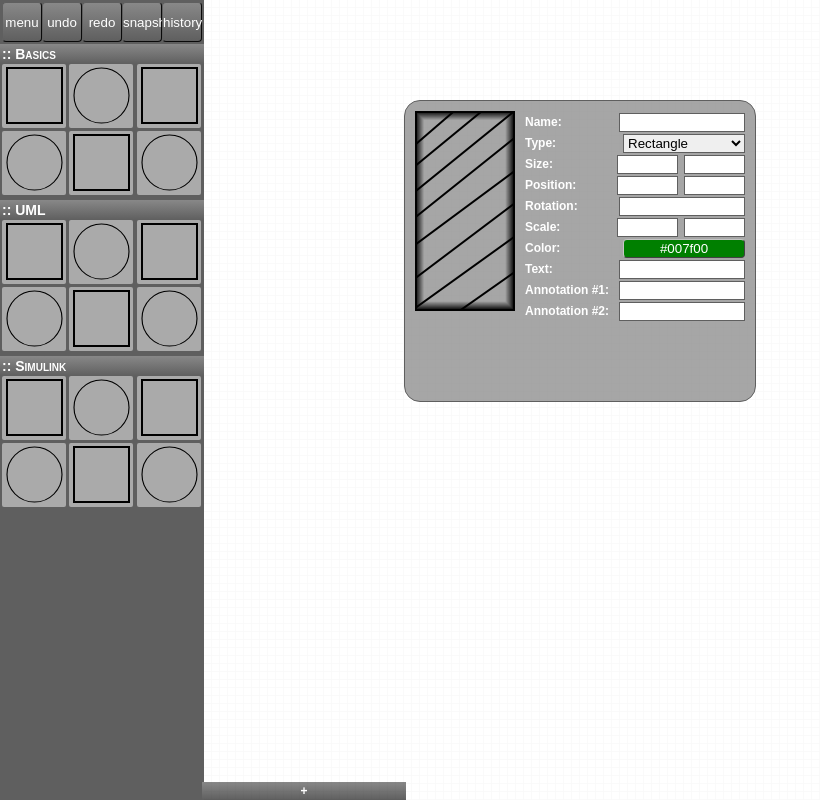
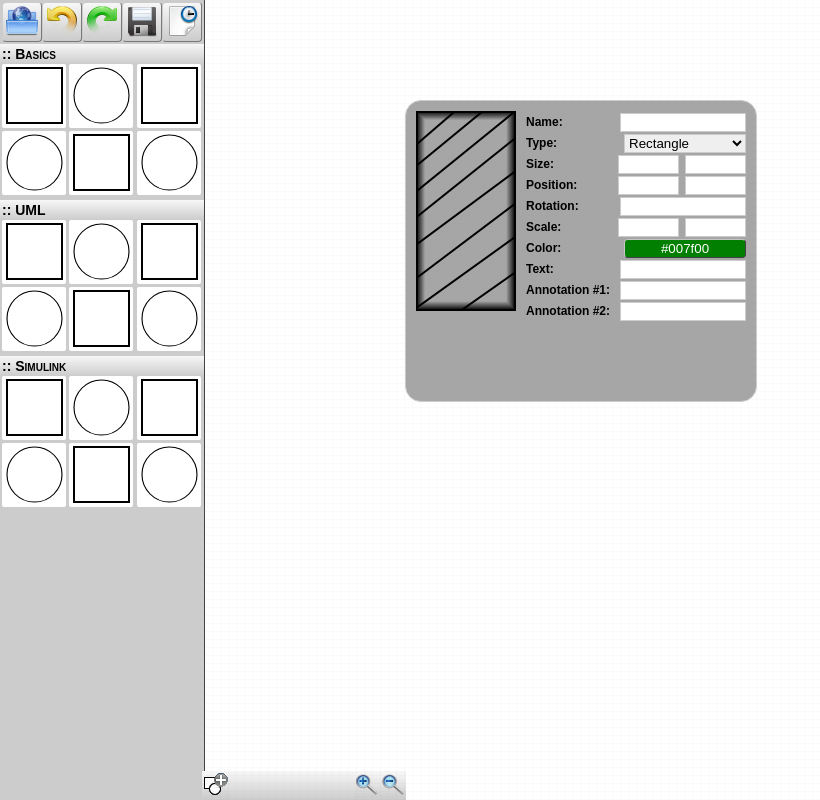
Before and after one commit to diagraph/diagraph, a PHP site: page / in a window 1280 px wide. Shown: the whole page, without its empty margins (0-820 px from the left). Run offline with PHP 8.4, Linux system fonts and the light colour scheme; a stand-in replaces the project's code that opens the database connection.

Commit message:
* some more cleanup and merging

```diff
--- a/src/css/style.css
+++ b/src/css/style.css
@@ -27,6 +27,13 @@ body {
 	top: 0px;
 	color: $color_font;
 
+	border-style: solid;
+	border-color: $color_menu_border;
+	border-left-width: 0px;
+	border-bottom-width: 0px;
+	border-right-width: 1px;
+	border-top-width: 0px;
+
 	background-size: 0.75%;
 	-moz-background-size: 0.75%;
 	-webkit-background-size: 0.75%;
@@ -36,13 +43,7 @@ body {
 }
 #history {
 	display: none;
-	border-style: solid;
-	border-color: $color_menu_border;
-	border-left-width: 1px;
-	border-bottom-width: 0px;
-	border-right-width: 1px;
-	border-top-width: 0px;
-	left: 204px;
+	left: 205px;
 	width: 250px;
 	z-index: 1;
 }
@@ -55,7 +56,7 @@ body {
 	width: 100%;
 	z-index: 0;
 	position: fixed;
-	left: 204px; /* with history menu: 454px */
+	left: 205px; /* with history menu: 456px */
 	top: 0px;
 }
 #canvas_bg {
@@ -202,13 +203,11 @@ body {
 	-webkit-border-radius: 2px;
 }
 
-#category_more:link, #category_more:visited {
+#lower_toolbar {
 	padding-left: 0px;
 	padding-bottom: 2px;
 	padding-right: 0px;
 	padding-top: 2px;
-	font-weight: bold;
-	text-align: center;
 	bottom: 0px;
 	width: 100%;
 	position: absolute;
@@ -223,8 +222,28 @@ body {
 	background-image: -moz-linear-gradient(top, $color_bg_2, $color_bg_1);
 	background-image: -webkit-gradient(linear, left top, left bottom, from($color_bg_2), to($color_bg_1));
 }
+#lower_toolbar button {
+	z-index: 2;
+	float: left;
+	position: relative;
+	display: inline-block;
+	padding-left: 2px;
+	padding-right: 2px;
+	padding-top: 0px;
+	padding-bottom: 0px;
+	margin: 0px;
+	border-width: 0px;
+	color: $color_font;
 
-#category_more:hover, #category_more:active {
+	border-radius: 4px;
+	-moz-border-radius: 4px;
+	-webkit-border-radius: 4px;
+
+	background-color: $color_bg_2;
+	background-image: -moz-linear-gradient(top, $color_bg_2, $color_bg_1);
+	background-image: -webkit-gradient(linear, left top, left bottom, from($color_bg_2), to($color_bg_1));
+}
+#lower_toolbar button:hover {
 	background-color: $color_bg_2;
 	background-image: -moz-linear-gradient(top, $color_bg_1, $color_bg_2);
 	background-image: -webkit-gradient(linear, left top, left bottom, from($color_bg_1), to($color_bg_2));
--- a/src/history.php
+++ b/src/history.php
@@ -18,7 +18,7 @@
 			$item_data = str_replace("{VO_SNAPSHOT_HISTORY_ITEM_ID}", $i, $history_item_html);
 			$item_data = str_replace("{VO_SNAPSHOT_HISTORY_ITEM_NUMBER}", $item_num, $item_data);
 			$item_data = str_replace("{VO_SNAPSHOT_HISTORY_ITEM_DATE}", $item_date, $item_data);
-			$item_data = str_replace("{VO_SNAPSHOT_HISTORY_ITEM_PREVIEW}", "images/doc_preview_".$i.".png", $item_data);
+			$item_data = str_replace("{VO_SNAPSHOT_HISTORY_ITEM_PREVIEW}", "images/dummy/doc_preview_".$i.".png", $item_data);
 
 			$history_content .= $item_data;
 		}
--- a/src/html/canvas.html
+++ b/src/html/canvas.html
@@ -4,7 +4,7 @@
 
 				<div id="edit" style="left:200px;top:100px;position:relative;">
 					<form>
-						<img src="images/obj.png" />
+						<img src="images/dummy/obj.png" />
 						<div id="edit_form">
 							<input id="object_name" />
 							<label for="object_name">
--- a/src/html/menu.html
+++ b/src/html/menu.html
@@ -1,17 +1,21 @@
 			<!-- menu -->
 			<div id="menu" title="menu">
 
-				<div id="toolbar" title="toolbar">
-					<button id="button_menu">menu</button>
-					<button id="button_undo">undo</button>
-					<button id="button_redo">redo</button>
-					<button id="button_snapshot">snapshot</button>
-					<button id="button_history" onclick="menu_toggle_history()">history</button>
+				<div id="toolbar" title="">
+					<button id="button_menu" title="Menu"><img src="images/menu/open_document_view.png" /></button>
+					<button id="button_undo" title="Undo"><img src="images/menu/undo.png" /></button>
+					<button id="button_redo" title="Redo"><img src="images/menu/redo.png" /></button>
+					<button id="button_snapshot" title="Snapshot"><img src="images/menu/save.png" /></button>
+					<button id="button_history" onclick="menu_toggle_history()" title="Snapshot History"><img src="images/menu/open_history.png" /></button>
 				</div>
 
 {VO_MENU_CONTENT}
 
-				<a id="category_more" href="#more" title="category_more">+</a>
+				<div id="lower_toolbar" title="">
+					<button id="category_more" title="add category"><img src="images/menu/open_category_edit_view.png" /></button>
+					<span style="position:static;right: 2px;clear:none;float:right;"><button id="zoom_out" title="Zoom Out"><img src="images/menu/zoom_out.png" /></button></span>
+					<span style="position:static;right: 2px;clear:none;float:right;"><button id="zoom_in" title="Zoom In"><img src="images/menu/zoom_in.png" /></button></span>
+				</div>
 
 			</div>
 			<!-- !menu -->
--- a/src/js/menu_history.js
+++ b/src/js/menu_history.js
@@ -9,12 +9,12 @@ function menu_toggle_history() {
 	// enable/view snapshot history
 	if(b_menu_history) {
 		history_div.style.display = "inline-block";
-		canvas_div.style.left = "454px";
+		canvas_div.style.left = "456px";
 	}
 	// disable snapshot history
 	else {
 		history_div.style.display = "none";
-		canvas_div.style.left = "204px";
+		canvas_div.style.left = "205px";
 	}
 
 	// TODO: update snapshot history content
--- a/src/menu.php
+++ b/src/menu.php
@@ -11,30 +11,30 @@
 		// for now: add dummy categories and items
 		$categories = array(
 							"Basics", array(
-											"Rectangle", "basics_rectangle.svg",
-											"Circle", "basics_circle.svg",
-											"Rectangle", "basics_rectangle.svg",
-											"Circle", "basics_circle.svg",
-											"Rectangle", "basics_rectangle.svg",
-											"Circle", "basics_circle.svg",
+											"Rectangle", "rectangle.svg",
+											"Circle", "circle.svg",
+											"Rectangle", "rectangle.svg",
+											"Circle", "circle.svg",
+											"Rectangle", "rectangle.svg",
+											"Circle", "circle.svg",
 											),
 
 							"UML", array(
-										 "Rectangle", "basics_rectangle.svg",
-										 "Circle", "basics_circle.svg",
-										 "Rectangle", "basics_rectangle.svg",
-										 "Circle", "basics_circle.svg",
-										 "Rectangle", "basics_rectangle.svg",
-										 "Circle", "basics_circle.svg",
+										 "Rectangle", "rectangle.svg",
+										 "Circle", "circle.svg",
+										 "Rectangle", "rectangle.svg",
+										 "Circle", "circle.svg",
+										 "Rectangle", "rectangle.svg",
+										 "Circle", "circle.svg",
 										 ),
 
 							"Simulink", array(
-											  "Rectangle", "basics_rectangle.svg",
-											  "Circle", "basics_circle.svg",
-											  "Rectangle", "basics_rectangle.svg",
-											  "Circle", "basics_circle.svg",
-											  "Rectangle", "basics_rectangle.svg",
-											  "Circle", "basics_circle.svg",
+											  "Rectangle", "rectangle.svg",
+											  "Circle", "circle.svg",
+											  "Rectangle", "rectangle.svg",
+											  "Circle", "circle.svg",
+											  "Rectangle", "rectangle.svg",
+											  "Circle", "circle.svg",
 											  ),
 		);
 
@@ -47,7 +47,7 @@
 			for($item = 0; $item < sizeof($cat_items)/2; $item++) {
 				$item_name = $cat_items[$item*2];
 				$item_image = $cat_items[$item*2 + 1];
-				$item_data = str_replace("{VO_MENU_CATEGORY_ITEM_IMAGE}", "images/".$item_image, $menu_category_item_html);
+				$item_data = str_replace("{VO_MENU_CATEGORY_ITEM_IMAGE}", "images/categories/basics/".$item_image, $menu_category_item_html);
 				$cat_item_data .= $item_data;
 			}
 
--- a/src/style.php
+++ b/src/style.php
@@ -4,8 +4,8 @@
 
 	// select color scheme
 	// TODO: let the user select a color scheme (+ save and load in/from cookie)
-	$color_scheme = "dark";
-	//$color_scheme = "light";
+	//$color_scheme = "dark";
+	$color_scheme = "light";
 	if($color_scheme == "dark") {
 		$color["bg_1"] = "#5f5f5f"; // darkest
 		$color["bg_2"] = "#888888"; //    -
```
Also changed, not shown: src/images/categories/basics/circle.svg (renamed from src/images/basics_circle.svg), src/images/categories/basics/rectangle.svg (renamed from src/images/basics_rectangle.svg), src/images/dummy/doc_preview_0.png (renamed from src/images/doc_preview_0.png), src/images/dummy/doc_preview_1.png (renamed from src/images/doc_preview_1.png), src/images/dummy/doc_preview_2.png (renamed from src/images/doc_preview_2.png), src/images/dummy/obj.png (renamed from src/images/obj.png).
